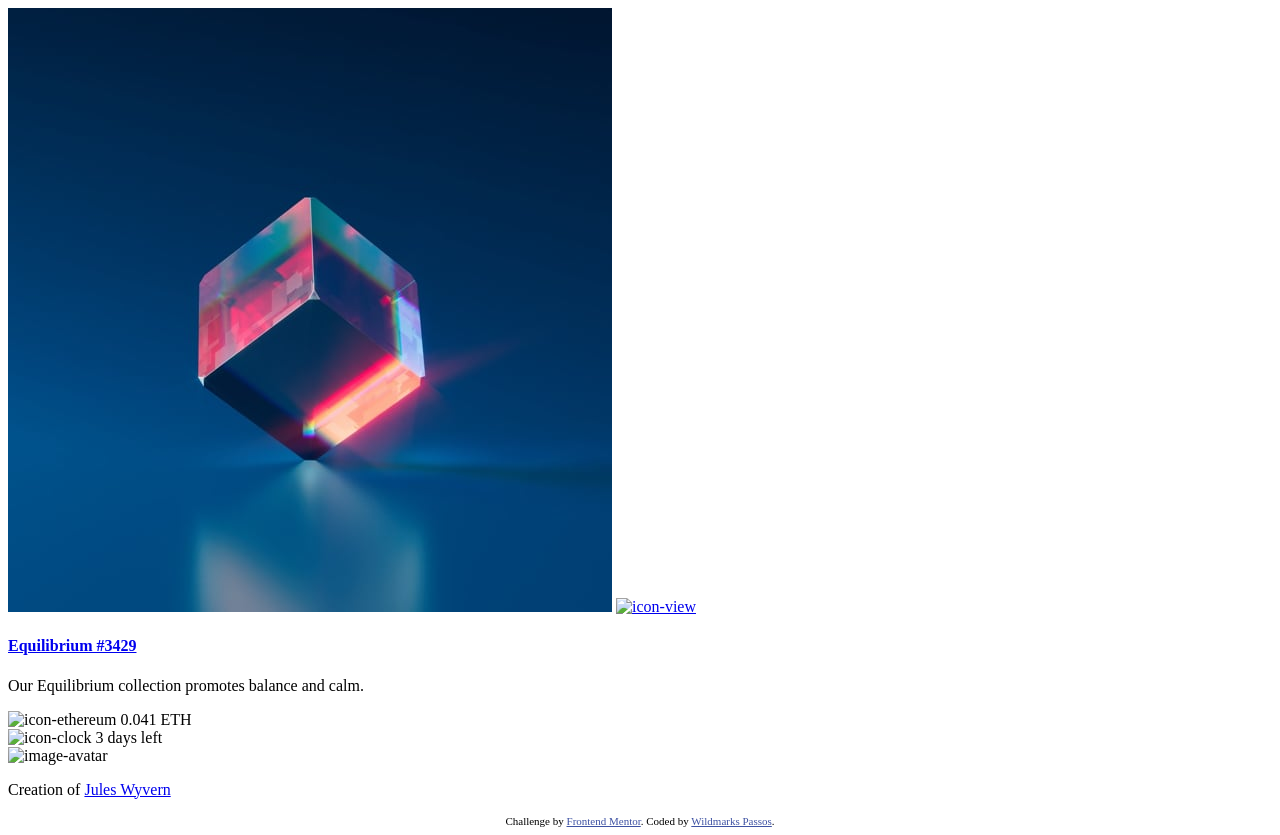
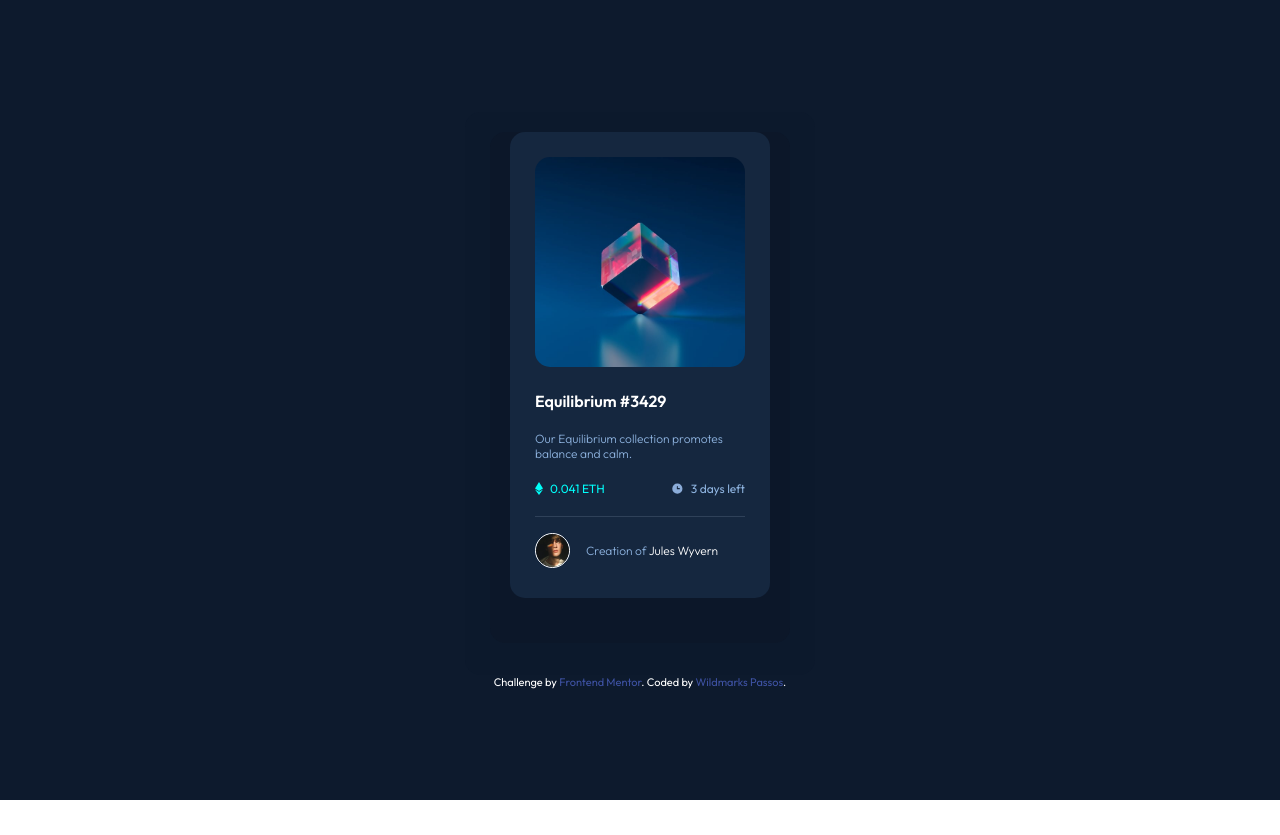
Before and after one commit to Wildmarks-Passos/Frontend-Mentor---nft-preview-card-component-main, a plain HTML site: page index.html in a window 1280 px wide. After the commit the page ends 800 px from the top, so only its background shows below. Drawn offline with Linux system fonts and the light colour scheme; the site is published under a folder, as on GitHub Pages, so addresses that start at the root find nothing.

Commit message:
Update index.html

```diff
--- a/index.html
+++ b/index.html
@@ -5,7 +5,7 @@
   <meta name="viewport" content="width=device-width, initial-scale=1.0"> <!-- displays site properly based on user's device -->
 
   <link rel="icon" type="image/png" sizes="32x32" href="./images/favicon-32x32.png">
-  <link rel="stylesheet" href="/style.css">
+  <link rel="stylesheet" href="./style.css">
 
   <title>Frontend Mentor | NFT preview card component</title>
 
@@ -22,7 +22,7 @@
         <div class="contentContainer">
           <img id="equilibrium" src="./images/image-equilibrium.jpg" alt="Equilibrium">
           <a href="#" id="activeIconView">
-            <img src="/images/icon-view.svg" alt="icon-view">
+            <img src="./images/icon-view.svg" alt="icon-view">
           </a>
           <div class="contentInfo">
             <h4 id="nameCoin">
@@ -35,18 +35,18 @@
 
             <div class="priceEthAndDaysLeft">
               <div id="priceEth">
-                <img src="/images/icon-ethereum.svg" alt="icon-ethereum">
+                <img src="./images/icon-ethereum.svg" alt="icon-ethereum">
                 0.041 ETH
               </div>
               <div id="daysLeft">
-                <img src="/images/icon-clock.svg" alt="icon-clock">
+                <img src="./images/icon-clock.svg" alt="icon-clock">
                 3 days left
               </div>
             </div>
           </div>
 
           <div class="creator">
-            <img id="imgAvatar" src="/images/image-avatar.png" alt="image-avatar">
+            <img id="imgAvatar" src="./images/image-avatar.png" alt="image-avatar">
             <p>Creation of <a href="#">Jules Wyvern</a></p>
           </div>
 
```
